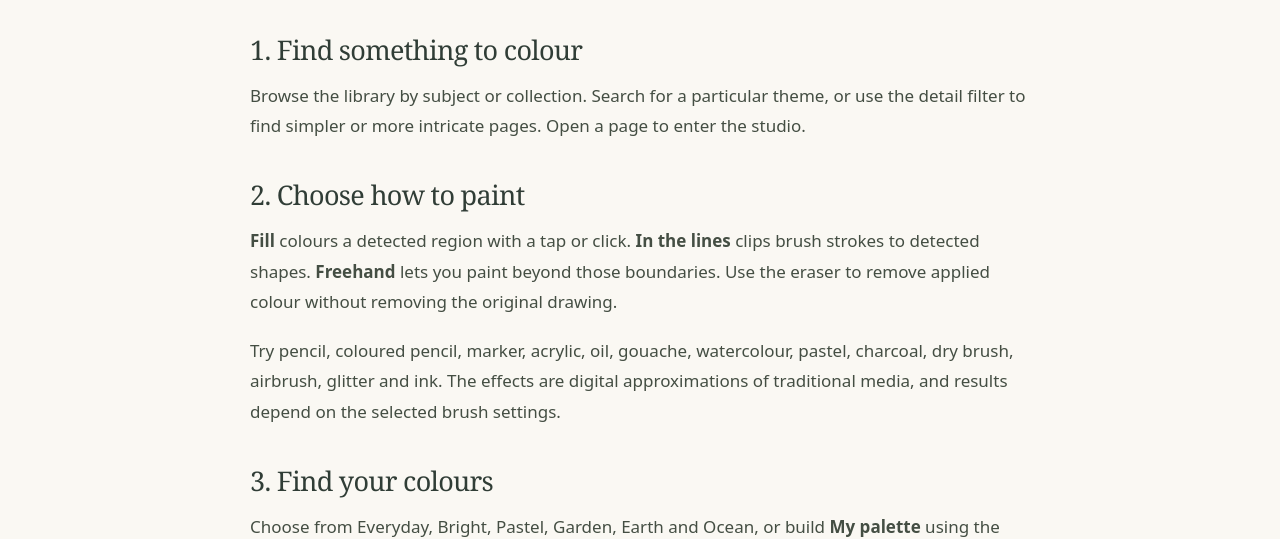
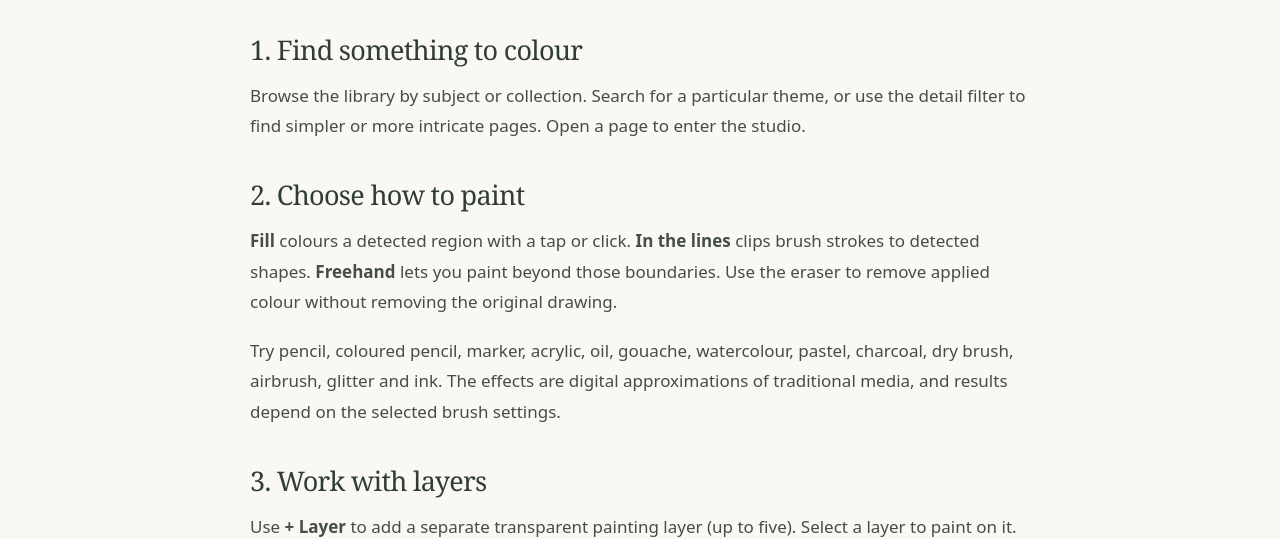
Before and after one commit to Varnasr/Chromalie, a website: page dist/help.html in a window 1280 px wide. Shown: the part 413-952 px from the top of the page. Drawn offline with Linux system fonts and the light colour scheme.

Commit message:
Explain painting layers, opacity and undo limitation in public help

```diff
--- a/dist/help.html
+++ b/dist/help.html
@@ -4,7 +4,7 @@
 <main class="policy-page" id="help-content"><p class="policy-date">Chromalie · Help &amp; features</p><h1>Make the most of your colouring studio</h1><p>Choose a page, pick a colour, and paint at your own pace. This guide explains the main tools and how to keep your work.</p>
 <h2>1. Find something to colour</h2><p>Browse the library by subject or collection. Search for a particular theme, or use the detail filter to find simpler or more intricate pages. Open a page to enter the studio.</p>
 <h2>2. Choose how to paint</h2><p><strong>Fill</strong> colours a detected region with a tap or click. <strong>In the lines</strong> clips brush strokes to detected shapes. <strong>Freehand</strong> lets you paint beyond those boundaries. Use the eraser to remove applied colour without removing the original drawing.</p><p>Try pencil, coloured pencil, marker, acrylic, oil, gouache, watercolour, pastel, charcoal, dry brush, airbrush, glitter and ink. The effects are digital approximations of traditional media, and results depend on the selected brush settings.</p>
-<h2>3. Find your colours</h2><p>Choose from Everyday, Bright, Pastel, Garden, Earth and Ocean, or build <strong>My palette</strong> using the custom colour picker and Add colour. Adjust shade, brush size and opacity to refine your painting. When device saving is enabled, your selected palette and custom colours can be remembered in this browser.</p>
+<h2>3. Work with layers</h2><p>Use <strong>+ Layer</strong> to add a separate transparent painting layer (up to five). Select a layer to paint on it. Use <strong>Hide</strong> or <strong>Show</strong> to control whether it appears, and adjust its slider to change opacity. Layers are included in local saves and editable project downloads. Switching layers clears the current undo history, so save an editable project before making extensive changes.</p><h2>3. Find your colours</h2><p>Choose from Everyday, Bright, Pastel, Garden, Earth and Ocean, or build <strong>My palette</strong> using the custom colour picker and Add colour. Adjust shade, brush size and opacity to refine your painting. When device saving is enabled, your selected palette and custom colours can be remembered in this browser.</p>
 <h2>4. Find tools on a phone</h2><p>Open <strong>Tools +</strong> to reveal additional controls. Tap <strong>Colours</strong> for palettes and shades, or open the brush and settings strips. Tap the artwork or press Escape to close an open strip. Pinch to zoom where your device supports it.</p>
 <h2>5. Save, reopen and download</h2><p>Chromalie can save paintings locally in this browser when device saving is enabled. Visit <strong>My work</strong> to reopen saved pages or <strong>My journal</strong> to browse them. Download a PNG for a finished picture. You can also download an editable Chromalie project and reopen it later.</p><p><strong>Important:</strong> local browser storage is not a cloud backup. Keep downloaded copies of work you value. If saving fails, use <strong>Retry save</strong> or download your painting before leaving the page.</p>
 <h2>6. When something does not work as expected</h2><p><strong>A fill crosses an outline:</strong> the source drawing may have a gap. Try adjusting gap closing, selecting a smaller region, or painting carefully with an in-the-lines brush. <strong>A brush seems inactive:</strong> wait for the page's shapes to finish preparing, or choose Freehand if you want unrestricted painting. <strong>Saved work is missing:</strong> check that you are on the same browser and device and that site data has not been cleared.</p>
```
